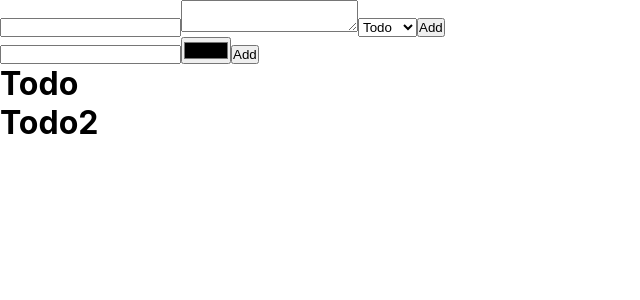
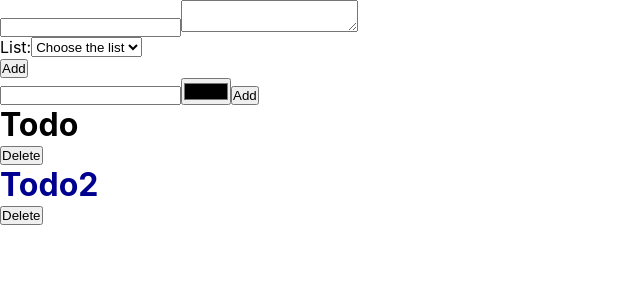
Before and after one commit to yuriinagorniak/task-manager, a React (Create React App) app: page / in a window 1280 px wide. Shown: the top 300 px of the page, without its empty margins (0-640 px from the left). Built offline with nearby package versions, Linux system fonts and the light colour scheme.

Commit message:
Added list selection

```diff
--- a/src/App.tsx
+++ b/src/App.tsx
@@ -1,45 +1,62 @@
-import './App.css';
-import NewTaskForm from './components/NewTaskForm';
-import NewListForm from './components/NewListForm';
-import TaskList from './components/TaskList';
-import { useState } from 'react';
-import { Task } from './models/task.model';
-import { List } from './models/list.model';
+import "./App.css";
+import NewTaskForm from "./components/NewTaskForm";
+import NewListForm from "./components/NewListForm";
+import TaskList from "./components/TaskList";
+import { useState } from "react";
+import { Task } from "./models/task.model";
+import { List } from "./models/list.model";
 
 function App() {
     const [tasks, setTasks] = useState<Task[]>([]);
     const [lists, setLists] = useState<List[]>([
         {
-      id: 'list-default',
+            id: "list-default",
             title: "Todo",
             color: "#000000",
         },
         {
-      id: 'list-default-2',
+            id: "list-default-2",
             title: "Todo2",
-      color: "#000000",
+            color: "#000090",
         },
     ]);
-
     const addNewTask = (task: Task) => {
-    setTasks((prevTasks) => [...prevTasks, task])
-  }
+        setTasks((prevTasks) => [...prevTasks, task]);
+    };
 
     const deleteTask = (id: string) => {
-    setTasks((prevTasks) => prevTasks.filter(task => task.id !== id));
-  }
+        setTasks((prevTasks) => prevTasks.filter((task) => task.id !== id));
+    };
 
     const addNewList = (list: List) => {
         setLists((prevLists) => [...prevLists, list]);
+    };
+
+    const deleteList = (id: string) => {
+        if (lists.length === 1) {
+            alert("you cannot delete the only remaining list");
+            return false;
         }
+        const newLists = lists.filter((list) => list.id !== id);
+        setLists(newLists);
+        // setLists(prevLists => prevLists.filter((list) => list.id !== id));
+        console.log(lists.length);
+    };
 
     return (
         <div className="App">
             <NewTaskForm lists={lists} addNewTask={addNewTask} />
             <NewListForm addNewList={addNewList} />
-      {lists.map(list =>
-        <TaskList key={list.id} title={list.title} tasks={tasks.filter(task => task.listId === list.id)} deleteTask={deleteTask} />
-      )}
+            {lists.map((list) => (
+                <TaskList
+                    key={list.id}
+                    listData={list}
+                    title={list.title}
+                    tasks={tasks.filter((task) => task.listId === list.id)}
+                    deleteTask={deleteTask}
+                    deleteList={deleteList}
+                />
+            ))}
         </div>
     );
 }
--- a/src/components/NewTaskForm.tsx
+++ b/src/components/NewTaskForm.tsx
@@ -2,6 +2,7 @@ import { useForm, SubmitHandler } from "react-hook-form";
 import { Task } from "../models/task.model";
 import { List } from "../models/list.model";
 import { generateId } from "../utils/generateId";
+import { useState } from "react";
 
 interface NewTaskFormProps {
     addNewTask: (task: Task) => void;
@@ -13,20 +14,41 @@ const NewTaskForm = ({ addNewTask, lists }: NewTaskFormProps): JSX.Element => {
     const { register, handleSubmit } = useForm<Task>();
 
     const onSubmit: SubmitHandler<Task> = (data) => {
+        if (lists.length >= 1) {
+            if (lists.length === 1) {
+                data.listId = lists[0].id;
+            }
             data.id = newTaskId();
             console.log(data);
             addNewTask(data);
+        }
     };
 
     return (
         <form onSubmit={handleSubmit(onSubmit)}>
             <input type="text" {...register("title", { required: true })} />
             <textarea {...register("description")} />
-            <select {...register("listId")}>
+            {lists.length >= 1 ? (
+                <div style={{ display: "flex" }}>
+                    <p>List:</p>
+                    {lists.length === 1 ? (
+                        <span>{lists[0].title}</span>
+                    ) : (
+                        <select {...register("listId")} title="Choose the list">
+                            <option style={{ display: "none" }} value="" selected disabled>
+                                Choose the list
+                            </option>
                             {lists.map((list) => (
-                    <option key={list.id} value={list.id}>{list.title}</option>
+                                <option key={list.id} value={list.id}>
+                                    {list.title}
+                                </option>
                             ))}
                         </select>
+                    )}
+                </div>
+            ) : (
+                <p>There are no lists</p>
+            )}
             <input type="submit" value="Add" />
         </form>
     );
--- a/src/components/TaskList.tsx
+++ b/src/components/TaskList.tsx
@@ -1,16 +1,19 @@
 import { Task } from "../models/task.model";
+import { List } from "../models/list.model";
 
 interface TaskListProps {
     title: string;
     tasks: Task[];
     deleteTask: (id: string) => void;
+    listData: List;
+    deleteList: (id: string) => void;
 }
 
-const TaskList = ({ title, tasks, deleteTask }: TaskListProps): JSX.Element => {
+const TaskList = ({ title, tasks, deleteTask, listData, deleteList }: TaskListProps): JSX.Element => {
     return (
         <div>
             <ul>
-                <h1>{title}</h1>
+                <h1 style={{ color: listData.color }}>{listData.title}</h1>
                 {tasks.map((task) => (
                     <li key={task.id}>
                         <h3>{task.title}</h3>
@@ -19,6 +22,7 @@ const TaskList = ({ title, tasks, deleteTask }: TaskListProps): JSX.Element => {
                     </li>
                 ))}
             </ul>
+            <button onClick={deleteList.bind(null, listData.id)}>Delete</button>
         </div>
     );
 };
```
Lines whose indentation alone changed are shown as unchanged.
